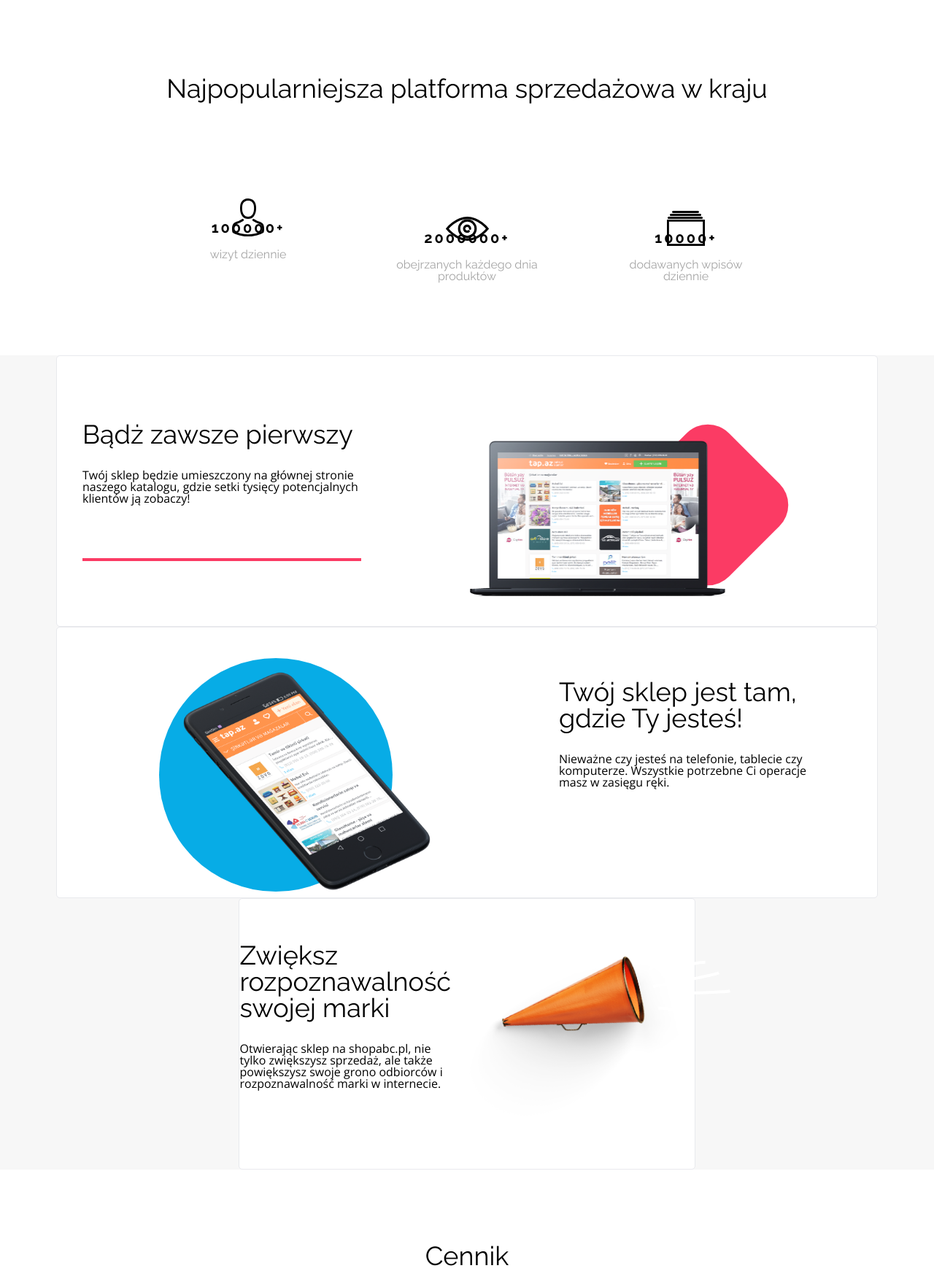
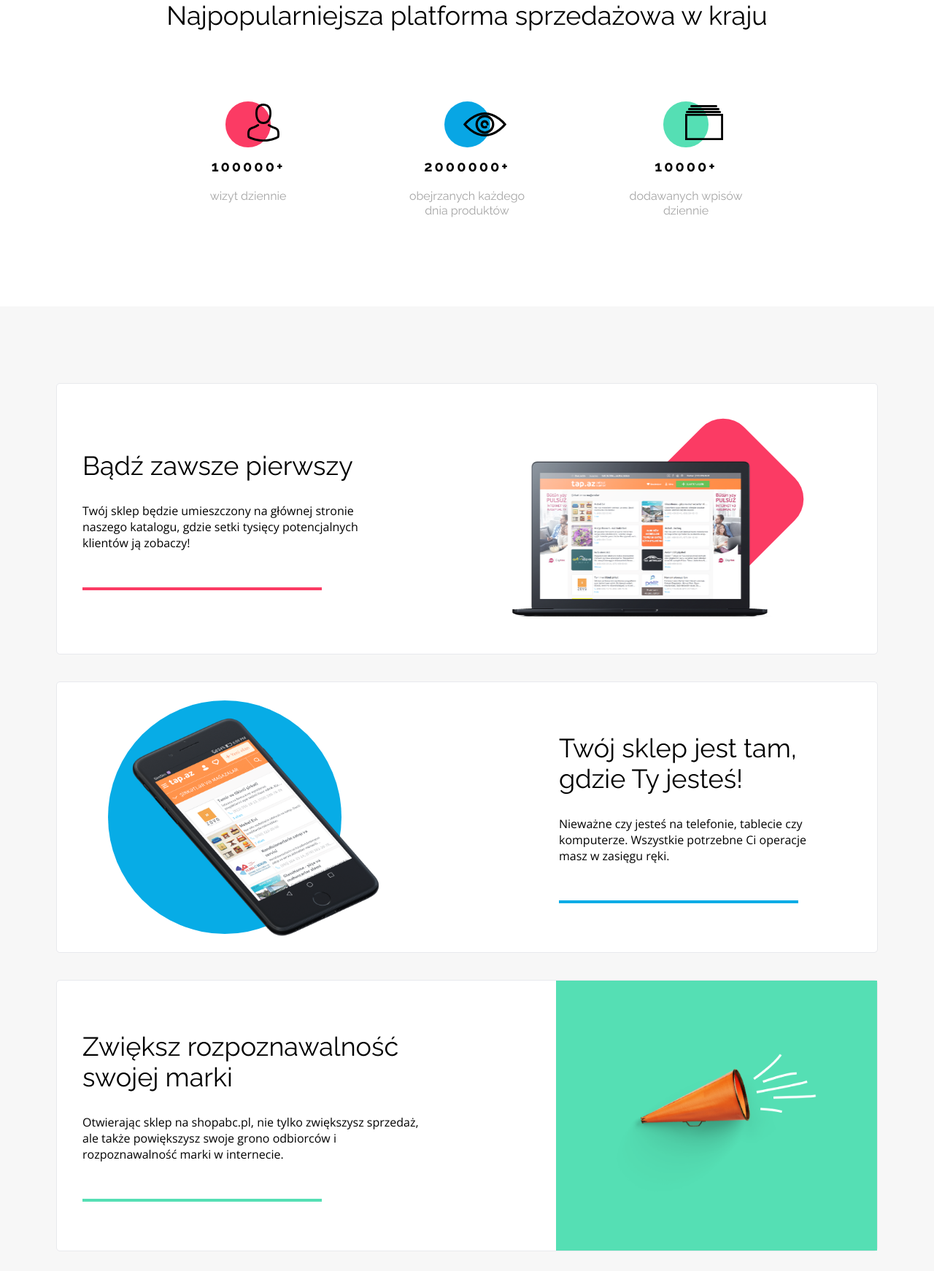
Before and after one commit to AgataAdamczyk/First_project, a plain HTML site: page index.html in a window 1280 px wide. Shown: the part 937-2679 px from the top of the page at 73% size. Drawn offline with nearby package versions, Linux system fonts and the light colour scheme.

Commit message:
First_project-still_in_progress

```diff
--- a/css/style.css
+++ b/css/style.css
@@ -110,20 +110,18 @@ body {
 
 .section1 {
     width: 100%;
-    padding: 100px 0;
     font-family: "Raleway", Arial, sans-serif;
     background-color: var(--white);
 }
 
-.section1__article {
+.container_2 {
+    max-width: 900px;
     margin: 0 auto;
-    padding: 0;
-    width: 900px;
 }
 
 .section1__h2 {
+    margin: 100px auto;
     font-size: 36px;
-    margin: 100px 0;
     text-align: center;
 }
 
@@ -133,44 +131,47 @@ body {
 }
 
 .statistics__items {
-    padding: 0 50px;
+    padding: 0 60px;
+    margin-bottom: 121px;
     flex-grow: 1;
     flex-basis: 33.333%;
     flex-direction: column;
     display: flex;
     align-items: center;
-    justify-content: center;
+    justify-content: space-around;
 }
 
 .stat__person {
     width: 44px;
     height: 52px;
     position: absolute;
-    z-index: 1;
+    top: 3px;
+    left: 30px;
 }
 
 .stat__circle1 {
     width: 62.71px;
     height: 62.71px;
+    margin-bottom: 14px;
     border-radius: 50%;
-    color: var(--watermelon);
+    background-color: var(--watermelon);
     position: relative;
-    top: 242px;
-    left: 412px;
 }
 
 .stat__eye {
     width: 61px;
     height: 33px;
     position: absolute;
+    top: 15px;
+    left: 25px;
 }
 
 .stat__circle2 {
     width: 63px;
     height: 63px;
+    margin-bottom: 14px;
     border-radius: 50%;
-    color: var(--azure-dark);
-    margin-bottom: 14px;
+    background-color: var(--azure-dark);
     position: relative;
 }
 
@@ -178,26 +179,30 @@ body {
     width: 52px;
     height: 48px;
     position: absolute;
+    left: 30px;
+    top: 5px;
 }
 
 .stat__circle3 {
     width: 62.71px;
     height: 62.71px;
+    margin-bottom: 14px;
     border-radius: 50%;
-    color: var(--aqua-marine);
-    margin-bottom: 14px;
+    background-color: var(--aqua-marine);
     position: relative;
 }
 
 .stat__p {
     font-size: 20px;
     font-weight: 900;
+    line-height: 24px;
     margin-bottom: 19px;
     letter-spacing: 3px;
 }
 
 .stat__p2 {
     font-weight: 17px;
+    line-height: 20px;
     text-align: center;
     color: var(--greyish);
 }
@@ -206,20 +211,13 @@ body {
 
 .section2 {
     width: 100%;
+    padding: 105px 0;
     background-color: var(--white-smoke);
-    display: flex;
-    align-items: center;
-    flex-direction: column;
 }
 
-.section2__article1, .section2__article2 {
-    width: 1124px;
-    height: 370px;
-}
-
-.section2__article3 {
-    width: 623.04px;
-    height: 370px;
+.container_3 {
+    max-width: 1124px;
+    margin: 0 auto;
 }
 
 .section2__article1, .section2__article2, .section2__article3 {
@@ -231,35 +229,49 @@ body {
     justify-content: space-between;
 }
 
+.section2__article2, .section2__article3 {
+    margin-top: 37px;
+}
+
 .article1__a {
-    margin-left: 35px;
+    margin: 91px auto 91px 35px;
     width: 382px;
     height: 188px;
-    align-items: center;
-    flex-direction: column;
-    flex-wrap: wrap;
-    border-bottom: 4px solid var(--watermelon);
-    /*border: 327.64px;*/
+}
+
+.article1__a:after {
+    content: '';
+    background-color: var(--watermelon);
+    width: 327.64px;
+    height: 4px;
+    position: absolute;
 }
 
 .article2__a {
-    margin-right: 70px;
+    margin: 69px 70px 71px auto;
     width: 366px;
     height: 230px;
-    align-items: center;
-    flex-direction: column;
-    flex-wrap: wrap;
+}
+
+.article2__a:after {
+    content: '';
+    background-color: var(--azure-light);
+    width: 327.81px;
+    height: 4px;
+    position: absolute;
 }
 
 .article__h {
     font-family: "Raleway", Arial, sans-serif;
+    line-height: 42px;
+    margin-bottom: 30px;
     font-size: 36px;
-    margin-bottom: 30px;
 }
 
 .article__p {
     font-family: "Open Sans", Arial, sans-serif;
     font-size: 16px;
+    line-height: 22px;
     margin-bottom: 50px;
 }
 
@@ -267,8 +279,7 @@ body {
     width: 433px;
     height: 294px;
     position: relative;
-    top: 38px;
-    right: 71px;
+    margin: 38px 71px 38px auto;
 }
 
 .article1__square {
@@ -278,16 +289,16 @@ body {
     border-radius: 41px;
     transform: rotate(45deg);
     position: absolute;
-    top: 38px;
-    right: 71px;
+    right: 50px;
+    top: 30px;
 }
 
 .article1__img {
     width: 386.44px;
     height: 219px;
     position: absolute;
-    bottom: 38px;
-    right: 117.56px;
+    bottom: 10px;
+    right: 60px;
     z-index: 1;
 }
 
@@ -295,8 +306,6 @@ body {
     width: 426px;
     height: 345px;
     position: relative;
-    top: 12px;
-    left: 70px;
 }
 
 .article2__circle {
@@ -305,17 +314,48 @@ body {
     border-radius: 50%;
     background-color: var(--azure-light);
     position: absolute;
-    left: 70px;
-    top:17px;
+    margin: 12px auto 38px 70px;
 }
 
 .article2__img {
     width: 426px;
     height: 328px;
     position: absolute;
-    left: 70px;
-    top: 29px;
+    margin: 29px auto 13px 70px;
     z-index: 1;
+}
+
+.article3__a {
+    width: 623.04px;
+    height: 370px;
+}
+
+.article3__square {
+    width: 440px;
+    height: 370px;
+    background-color: var(--aqua-marine);
+    position: relative;
+}
+
+.article3__a {
+    width: 481px;
+    height: 230px;
+    margin: 69.33px 107.04px 70.67px 35px;
+}
+
+.article3__a:after {
+    content: '';
+    background-color: var(--aqua-marine);
+    width: 327.64px;
+    height: 4px;
+    position: absolute;
+}
+
+.article3__img {
+    width: 295.13px;
+    height: 205.93px;
+    margin: 100px 82.57px 64.07px 62.31px;
+    position: absolute;
 }
 
 /*Section3*/
--- a/index.html
+++ b/index.html
@@ -39,25 +39,28 @@
 
 <!--MAIN Section1-->
     <main>
-        <section class="section1">
-            <article class="section1__article">
+        <section class="section1 ">
+            <article class="container_2">
                 <h2 class="section1__h2">Najpopularniejsza platforma sprzedażowa w kraju</h2>
                  <div class="section1__statistics">
                     <div class="statistics__items">
-                        <img class="stat__person" src="../First_project/images/icons/Person.svg" alt="Person">
-                        <div class="stat__circle1"></div>
+                        <div class="stat__circle1">
+                            <img class="stat__person" src="../First_project/images/icons/Person.svg" alt="Person">
+                        </div>
                         <p class="stat__p">100000+</p>
                         <p class="stat__p2">wizyt dziennie</p>
                     </div>
                     <div class="statistics__items">
-                        <img class="stat__eye" src="../First_project/images/icons/Eye.svg" alt="Eye">
-                        <div class="stat__circle2"></div>
+                        <div class="stat__circle2">
+                            <img class="stat__eye" src="../First_project/images/icons/Eye.svg" alt="Eye">
+                        </div>
                         <p class="stat__p">2000000+</p>
                         <p class="stat__p2">obejrzanych każdego dnia produktów</p>
                     </div>
                     <div class="statistics__items">
-                        <img class="stat__catalog" src="../First_project/images/icons/Catalog.svg" alt="Catalog">
-                        <div class="stat__circle3"></div>
+                        <div class="stat__circle3">
+                            <img class="stat__catalog" src="../First_project/images/icons/Catalog.svg" alt="Catalog">
+                        </div>
                         <p class="stat__p">10000+</p>
                         <p class="stat__p2">dodawanych wpisów dziennie</p>
                     </div>
@@ -67,9 +70,9 @@
 
 <!--Section2-->
         <section class="section2">
-            <div class="section2__article1">
+            <div class="section2__article1 container_3">
                 <article class="article1__a">
-                    <h2 class="article__h">Bądż zawsze pierwszy</h2>
+                    <h2 class="article__h">Bądź zawsze pierwszy</h2>
                     <p class="article__p">Twój sklep będzie umieszczony na głównej stronie naszego katalogu, gdzie setki tysięcy potencjalnych klientów ją zobaczy!</p>
                 </article>
                 <div class="article1__image">
@@ -78,7 +81,7 @@
                 </div>
             </div>
 
-            <div class="section2__article2">
+            <div class="section2__article2 container_3">
                 <div class="article2__image">
                     <img class="article2__img" src="../First_project/images/icons/iPhone2.png" alt="iPhone2">
                     <div class="article2__circle"></div>
@@ -89,13 +92,13 @@
                 </article>
             </div>
 
-            <div class="section2__article3">
+            <div class="section2__article3 container_3">
                 <article class="article3__a">
                     <h2 class="article__h">Zwiększ rozpoznawalność swojej marki</h2>
                     <p class="article__p">Otwierając sklep na shopabc.pl, nie tylko zwiększysz sprzedaż, ale także powiększysz swoje grono odbiorców i rozpoznawalność marki w internecie.</p>
                 </article>
-                <div class="article2__square">
-                    <img src="../First_project/images/icons/Trumpet.png" alt="Trumpet">
+                <div class="article3__square">
+                    <img class="article3__img" src="../First_project/images/icons/Trumpet.png" alt="Trumpet">
                 </div>
             </div>
         </section>
```
